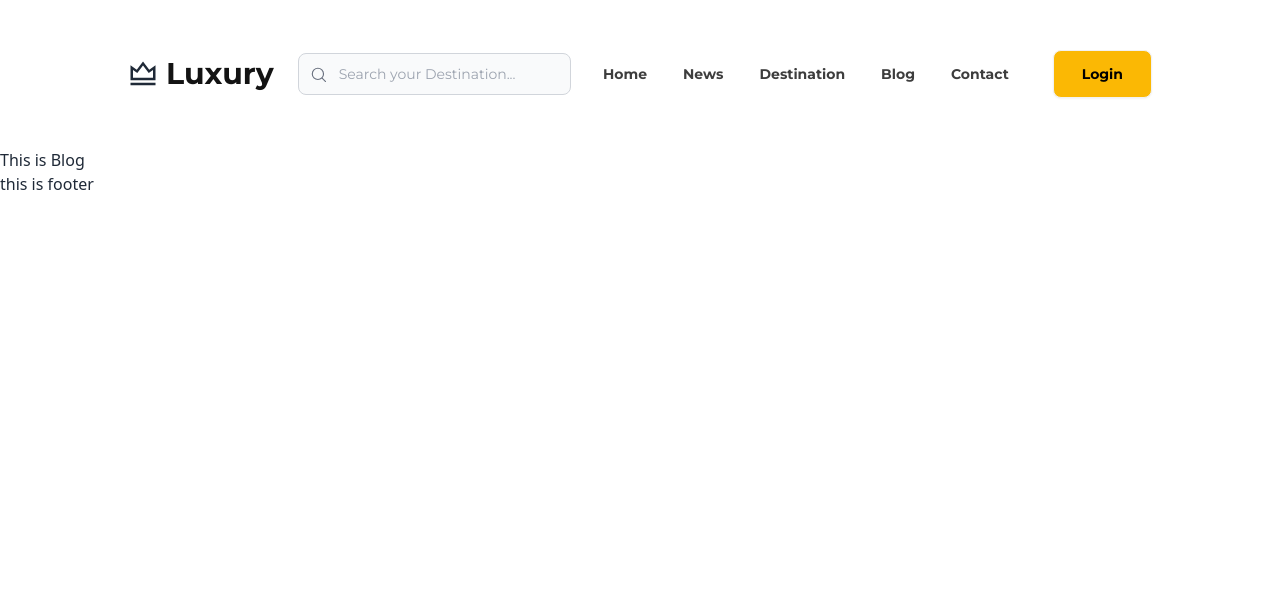
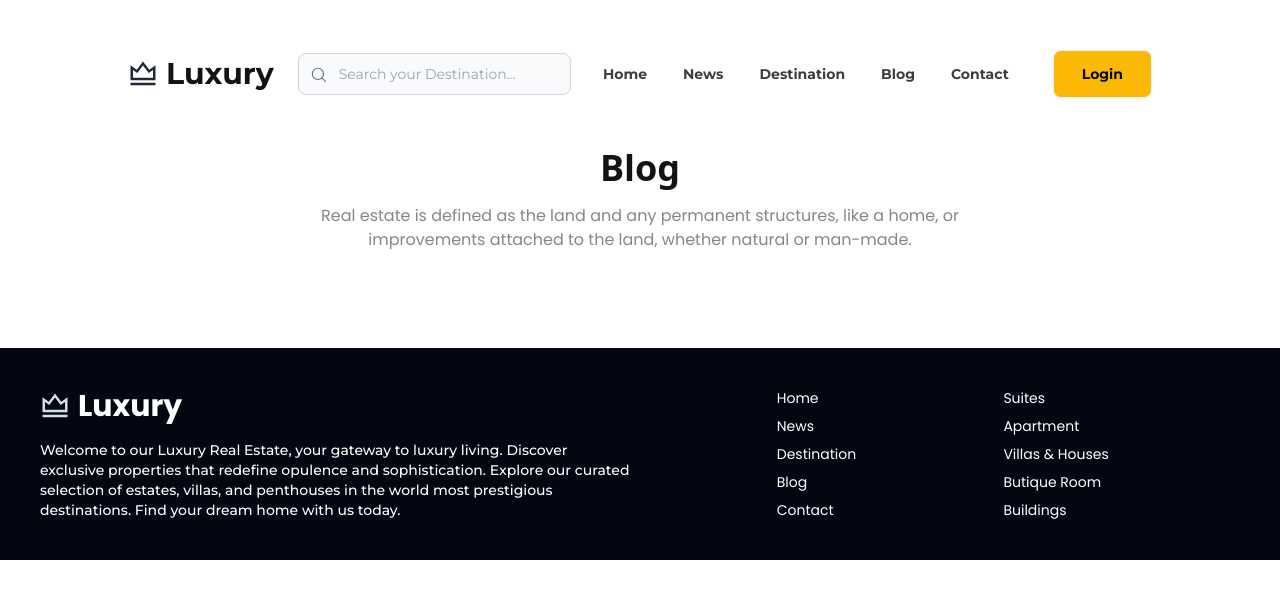
Before and after one commit to khalidbinibrahim/Assignment-9, a React (Vite) app: page /blog in a window 1280 px wide. Shown: the top 598 px of the page. Built offline with nearby package versions, Linux system fonts and the light colour scheme; no server answers.

Commit message:
complete blog, contact, destination, news page

```diff
--- a/src/pages/Blog/Blog.jsx
+++ b/src/pages/Blog/Blog.jsx
@@ -6,7 +6,10 @@ const Blog = () => {
             <Helmet>
                 <title>Luxury | Blog</title>
             </Helmet>
-            <h1>This is Blog</h1>
+            <div className="mb-24">
+                <h2 className="font_playfair text-center text-[#131313] font-bold text-4xl mb-4">Blog</h2>
+                <p className="font-poppins font-normal text-[#878787] text-center">Real estate is defined as the land and any permanent structures, like a home, or <br /> improvements attached to the land, whether natural or man-made.</p>
+            </div>
         </div>
     );
 };
--- a/src/pages/Contact/Contact.jsx
+++ b/src/pages/Contact/Contact.jsx
@@ -6,7 +6,10 @@ const Contact = () => {
             <Helmet>
                 <title>Luxury | Contact</title>
             </Helmet>
-            <h1>This is Contact</h1>
+            <div className="mb-24">
+                <h2 className="font_playfair text-center text-[#131313] font-bold text-4xl mb-4">Contact</h2>
+                <p className="font-poppins font-normal text-[#878787] text-center">Real estate is defined as the land and any permanent structures, like a home, or <br /> improvements attached to the land, whether natural or man-made.</p>
+            </div>
         </div>
     );
 };
--- a/src/pages/CreateAccount/CreateAccount.jsx
+++ b/src/pages/CreateAccount/CreateAccount.jsx
@@ -128,7 +128,7 @@ const CreateAccount = () => {
                         <button type="submit" className="btn w-full bg-[#FBB804] font-montserrat text-black font-bold px-7 text-center rounded-md border-none" onClick={handleCreateAccount}>Create an account</button>
                     </div>
                 </form>
-                <p className='text-black font-bold text-center'>Already have an account? <NavLink to="/login" className="text-[#FBB804] border-b border-[#FBB804] font-semibold">Login</NavLink></p>
+                <p className='text-black font-bold text-center'>Already have an account? <NavLink to="/login" className="text-[#FBB804] hover:border-b hover:border-[#FBB804] font-semibold">Login</NavLink></p>
             </div>
 
             <div className='mb-6 font-montserrat'>
--- a/src/pages/Destination/Destination.jsx
+++ b/src/pages/Destination/Destination.jsx
@@ -6,7 +6,10 @@ const Destination = () => {
             <Helmet>
                 <title>Luxury | Destination</title>
             </Helmet>
-            <h1>This is Destination</h1>
+            <div className="mb-24">
+                <h2 className="font_playfair text-center text-[#131313] font-bold text-4xl mb-4">Destination</h2>
+                <p className="font-poppins font-normal text-[#878787] text-center">Real estate is defined as the land and any permanent structures, like a home, or <br /> improvements attached to the land, whether natural or man-made.</p>
+            </div>
         </div>
     );
 };
--- a/src/pages/Login/Login.jsx
+++ b/src/pages/Login/Login.jsx
@@ -82,14 +82,14 @@ const Login = () => {
                             <input type="checkbox" placeholder="Remember Me" {...register} />
                             <p className='text-black font-bold'>Remember Me</p>
                         </div>
-                        <a className="text-[#FBB804] border-b border-[#FBB804] font-semibold">Forgot Password</a>
+                        <a className="text-[#FBB804] hover:border-b hover:border-[#FBB804] font-semibold">Forgot Password</a>
                     </div>
 
                     <div className='my-4'>
                         <button type="submit" className="btn w-full bg-[#FBB804] font-montserrat text-black font-bold px-7 text-center rounded-md border-none" onClick={handleSignIn}>Login</button>
                     </div>
                 </form>
-                <p className='text-black font-bold text-center'>Do not have an account? <NavLink to="/create_account" className="text-[#FBB804] border-b border-[#FBB804] font-semibold">Create an account</NavLink></p>
+                <p className='text-black font-bold text-center'>Do not have an account? <NavLink to="/create_account" className="text-[#FBB804] hover:border-b hover:border-[#FBB804] font-semibold">Create an account</NavLink></p>
             </div>
 
             <div className='mb-6 font-montserrat'>
--- a/src/pages/News/News.jsx
+++ b/src/pages/News/News.jsx
@@ -6,7 +6,10 @@ const News = () => {
             <Helmet>
                 <title>Luxury | News</title>
             </Helmet>
-            <h1>This is News</h1>
+            <div className="mb-24">
+                <h2 className="font_playfair text-center text-[#131313] font-bold text-4xl mb-4">News</h2>
+                <p className="font-poppins font-normal text-[#878787] text-center">Real estate is defined as the land and any permanent structures, like a home, or <br /> improvements attached to the land, whether natural or man-made.</p>
+            </div>
         </div>
     );
 };
--- a/src/pages/Shared/Footer/Footer.jsx
+++ b/src/pages/Shared/Footer/Footer.jsx
@@ -1,7 +1,32 @@
+import { RiVipCrownLine } from "react-icons/ri";
+import { NavLink } from "react-router-dom";
+
 const Footer = () => {
     return (
         <div>
-            <h1>this is footer</h1>
+            <footer className="footer p-10 bg-gray-950 text-neutral-content font-poppins">
+                <div className="flex flex-col">
+                    <div className="flex gap-2 items-center text-3xl mb-2">
+                        <RiVipCrownLine />
+                        <a className="font-bold text-white">Luxury</a>
+                    </div>
+                    <p className="font-montserrat text-white text-sm font-medium">Welcome to our Luxury Real Estate, your gateway to luxury living. Discover <br /> exclusive properties that redefine opulence and sophistication. Explore our curated <br /> selection of estates, villas, and penthouses in the world most prestigious <br /> destinations. Find your dream home with us today.</p>
+                </div>
+                <nav>
+                    <NavLink to="/" className="link link-hover text-white hover:text-[#FBB804]">Home</NavLink>
+                    <NavLink to="/news" className="link link-hover text-white hover:text-[#FBB804]">News</NavLink>
+                    <NavLink to="/destination" className="link link-hover text-white hover:text-[#FBB804]">Destination</NavLink>
+                    <NavLink to="/blog" className="link link-hover text-white hover:text-[#FBB804]">Blog</NavLink>
+                    <NavLink to="/contact" className="link link-hover text-white hover:text-[#FBB804]">Contact</NavLink>
+                </nav>
+                <nav>
+                    <a className="link link-hover text-white hover:text-[#FBB804]">Suites</a>
+                    <a className="link link-hover text-white hover:text-[#FBB804]">Apartment</a>
+                    <a className="link link-hover text-white hover:text-[#FBB804]">Villas & Houses</a>
+                    <a className="link link-hover text-white hover:text-[#FBB804]">Butique Room</a>
+                    <a className="link link-hover text-white hover:text-[#FBB804]">Buildings</a>
+                </nav>
+            </footer>
         </div>
     );
 };
--- a/src/pages/Shared/Navigation/Navigation.jsx
+++ b/src/pages/Shared/Navigation/Navigation.jsx
@@ -57,9 +57,9 @@ const Navigation = () => {
                     user ?
                         <div className="flex gap-2 items-center">
                             <button onClick={handleLogOut} className="btn bg-[#FBB804] text-black font-bold px-7">Log Out</button>
-                            <div className="">
-                                <NavLink to="/update_profile" alt="" src="https://daisyui.com/images/stock/photo-1534528741775-53994a69daeb.jpg" className="w-24 rounded-full"></NavLink>
-                            </div>
+                            <NavLink to="/update_profile">
+                                <img alt="" src="https://daisyui.com/images/stock/photo-1534528741775-53994a69daeb.jpg" className="w-24 rounded-full" />
+                            </NavLink>
                         </div> :
                         <NavLink to="/login" className="btn bg-[#FBB804] text-black font-bold px-7">Login</NavLink>
                 }
```
